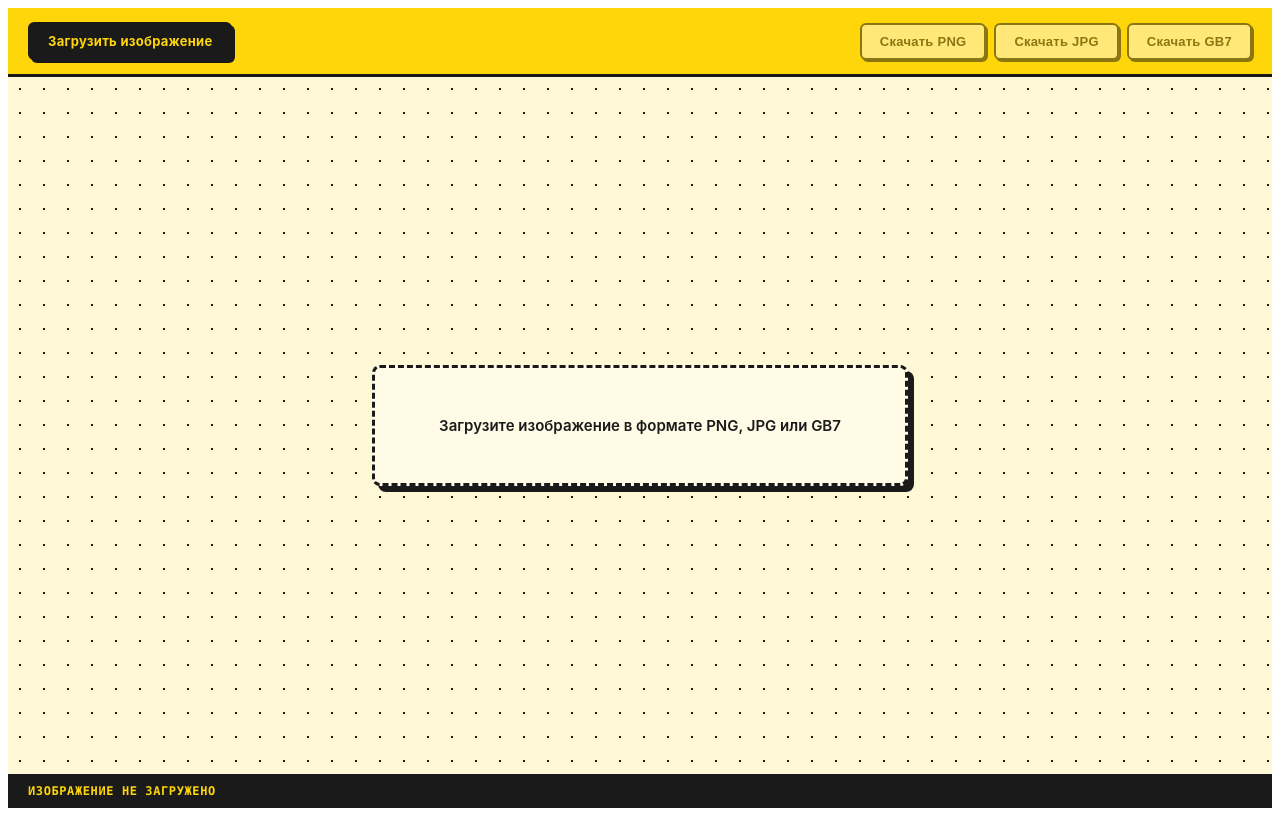
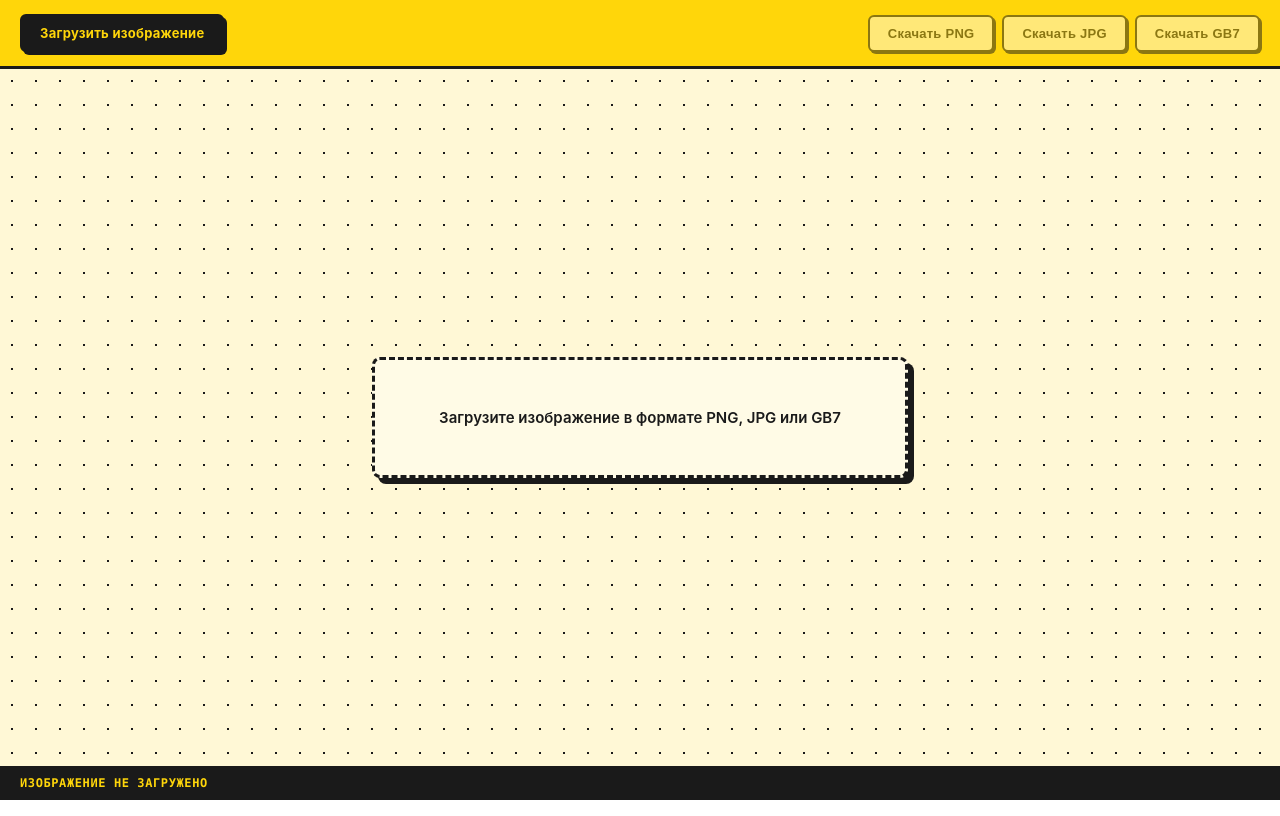
Before and after one commit to FrontendCourseMP/photoshop-alexanderioo, an Angular app: page / in a window 1280 px wide. Built offline with nearby package versions, Linux system fonts and the light colour scheme.

Commit message:
Правки по скроллу

```diff
--- a/src/styles.less
+++ b/src/styles.less
@@ -1,69 +1,6 @@
-:host {
-  display: block;
+html,
+body {
+  margin: 0;
+  height: 100%;
+  overflow: hidden;
 }
-
-.app {
-  display: flex;
-  flex-direction: column;
-  min-height: 100vh;
-  font-family: Arial, sans-serif;
-  background: #f4f4f4;
-}
-
-.toolbar {
-  display: flex;
-  flex-wrap: wrap;
-  gap: 12px;
-  align-items: center;
-  padding: 12px;
-  background: #ffffff;
-  border-bottom: 1px solid #dcdcdc;
-}
-
-.file-button {
-  cursor: pointer;
-
-  input {
-    display: none;
-  }
-}
-
-button,
-.file-button {
-  padding: 8px 12px;
-  border: 1px solid #cfcfcf;
-  border-radius: 6px;
-  background: #ffffff;
-  font-size: 14px;
-}
-
-button:hover,
-.file-button:hover {
-  background: #eeeeee;
-}
-
-.workspace {
-  flex: 1;
-  overflow: auto;
-  padding: 16px;
-}
-
-.canvas-wrapper {
-  display: inline-block;
-  max-width: 100%;
-  background: #ffffff;
-  border: 1px solid #cccccc;
-}
-
-canvas {
-  display: block;
-  max-width: 100%;
-  height: auto;
-}
-
-.status {
-  padding: 10px 12px;
-  background: #ffffff;
-  border-top: 1px solid #dcdcdc;
-  font-size: 14px;
-}
```
